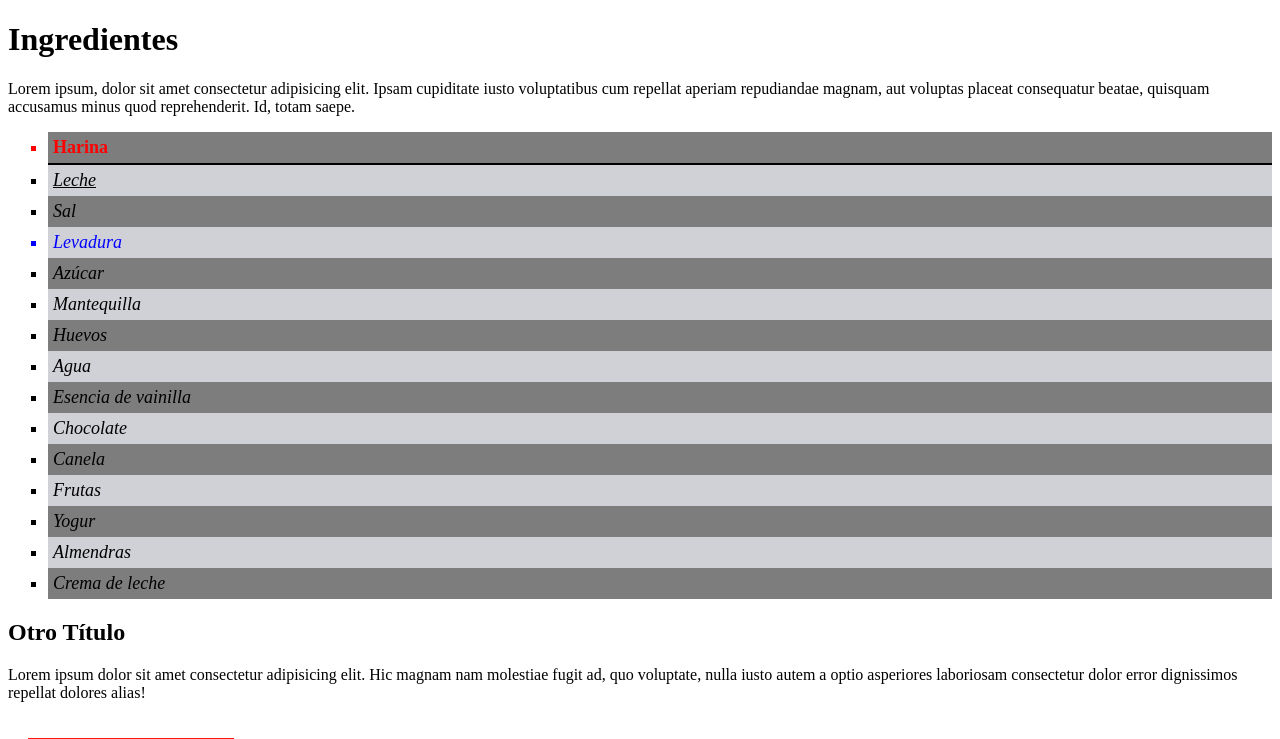
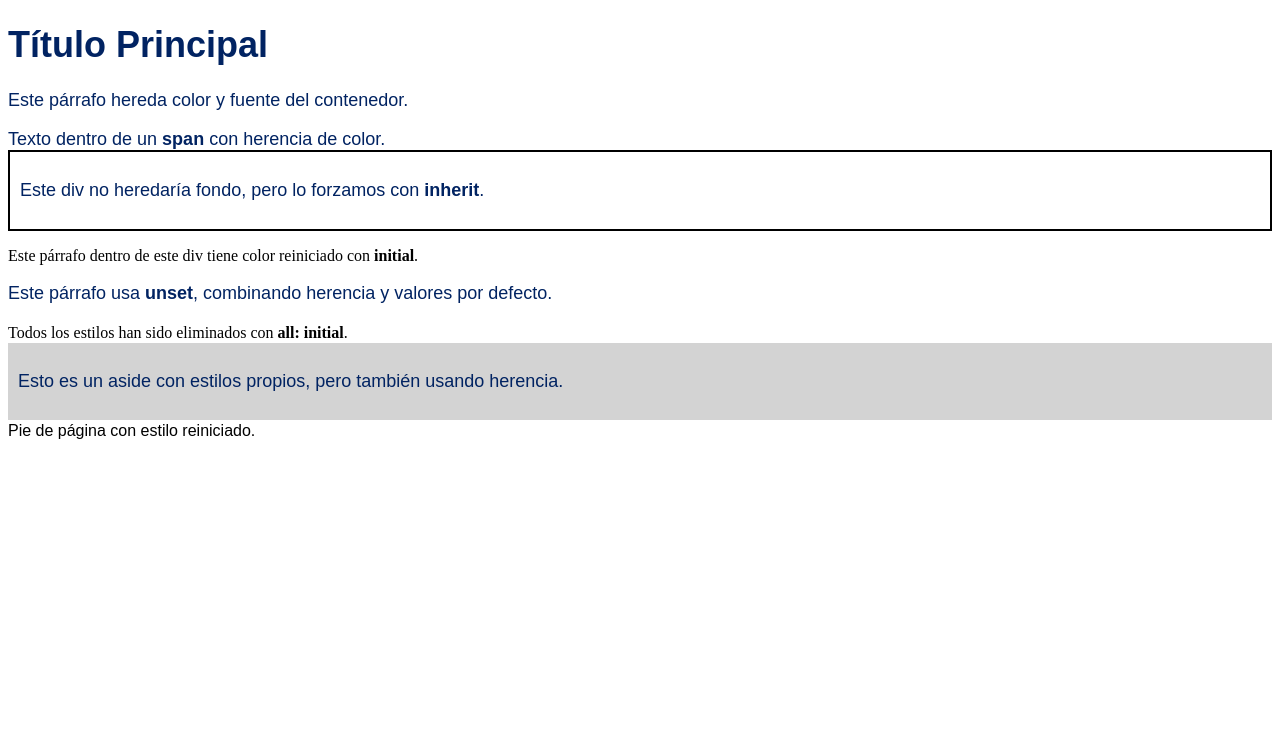
Before and after one commit to ecamilogp/curso-de-css, a Vue app: page / in a window 1280 px wide. Shown: the top 739 px of the page. Built offline with nearby package versions, Linux system fonts and the light colour scheme; the HTML template or start-up script is replaced by a standard one.

Commit message:
propiedades de herencia

```diff
--- a/src/App.vue
+++ b/src/App.vue
@@ -10,7 +10,8 @@
 // ----------------------------------------------------------------------------
 
 // seccion de css intermedio
-import SelectoresAvanzados from './component/css-intermedio/SelectoresAvanzados.vue'
+// import SelectoresAvanzados from './component/css-intermedio/SelectoresAvanzados.vue'
+import Herencia from './component/css-intermedio/Herencia-.vue'
 </script>
 
 <template>
@@ -25,5 +26,6 @@ import SelectoresAvanzados from './component/css-intermedio/SelectoresAvanzados.
   <!-- ------------------------------------- -->
 
   <!-- css intermedio  -->
-  <SelectoresAvanzados />
+  <!-- <SelectoresAvanzados /> -->
+  <Herencia />
 </template>
--- /dev/null
+++ b/src/component/css-intermedio/Herencia-.vue
@@ -0,0 +1,88 @@
+<template>
+  <div class="contenedor">
+    <h1>Título Principal</h1>
+
+    <!-- Herencia natural -->
+    <section class="seccion">
+      <p>Este párrafo hereda color y fuente del contenedor.</p>
+      <span>Texto dentro de un <strong>span</strong> con herencia de color.</span>
+    </section>
+
+    <!-- Forzar herencia con inherit -->
+    <div class="forzar-herencia">
+      <p>Este div no heredaría fondo, pero lo forzamos con <strong>inherit</strong>.</p>
+    </div>
+
+    <!-- Reiniciar valores con initial -->
+    <div class="resetear">
+      <p>Este párrafo dentro de este div tiene color reiniciado con <strong>initial</strong>.</p>
+    </div>
+
+    <!-- Mezcla con unset -->
+    <div class="unset">
+      <p>Este párrafo usa <strong>unset</strong>, combinando herencia y valores por defecto.</p>
+    </div>
+
+    <!-- Aplicando all: initial para eliminar estilos -->
+    <div class="eliminar-estilos">
+      <p>Todos los estilos han sido eliminados con <strong>all: initial</strong>.</p>
+    </div>
+
+    <!-- Demostración con etiquetas extra -->
+    <aside>
+      <p>Esto es un aside con estilos propios, pero también usando herencia.</p>
+    </aside>
+
+    <footer>
+      <p>Pie de página con estilo reiniciado.</p>
+    </footer>
+  </div>
+</template>
+
+<style scoped>
+/* Herencia natural aplicada a los elementos dentro del contenedor */
+.contenedor {
+  color: rgb(1, 35, 98);
+  font-family: 'Arial', sans-serif;
+  font-size: 18px;
+}
+
+/* Forzar herencia en propiedades que no la tienen por defecto */
+.forzar-herencia {
+  background-color: inherit;
+  color: inherit;
+  padding: 10px;
+  border: 2px solid black;
+}
+
+/* Restablecer valores a los predeterminados del navegador */
+.resetear p {
+  color: initial;
+  font-size: initial;
+  font-family: initial;
+}
+
+/* Aplicar unset para combinar herencia y valores por defecto */
+.unset p {
+  color: unset;
+  font-weight: unset;
+}
+
+/* Eliminar todos los estilos aplicados */
+.eliminar-estilos p {
+  all: initial;
+}
+
+/* Estilos adicionales aplicados a otros elementos */
+aside {
+  background-color: lightgray;
+  color: inherit;
+  padding: 10px;
+}
+
+footer p {
+  all: initial;
+  color: black;
+  font-family: sans-serif;
+}
+</style>
```
